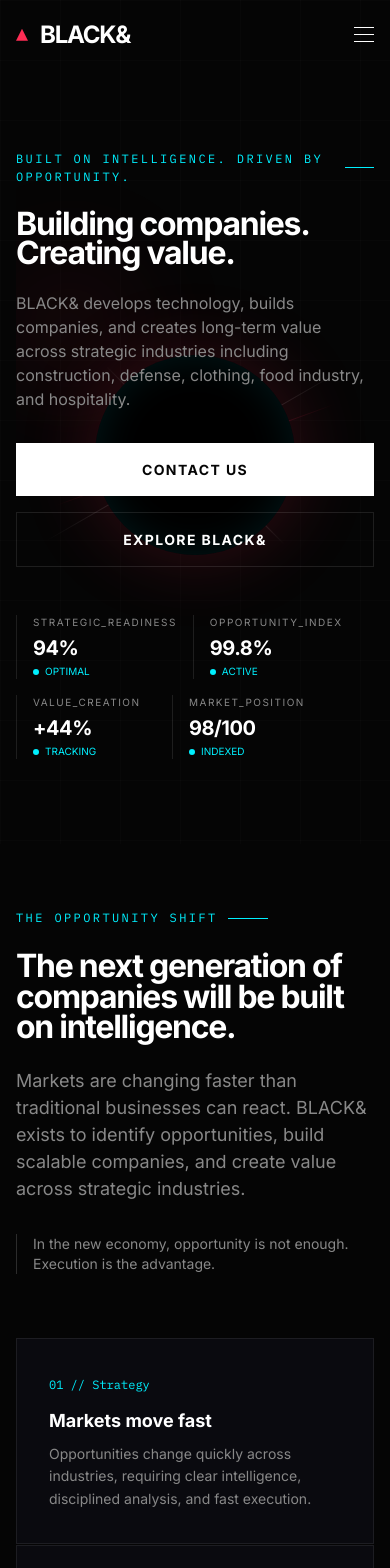
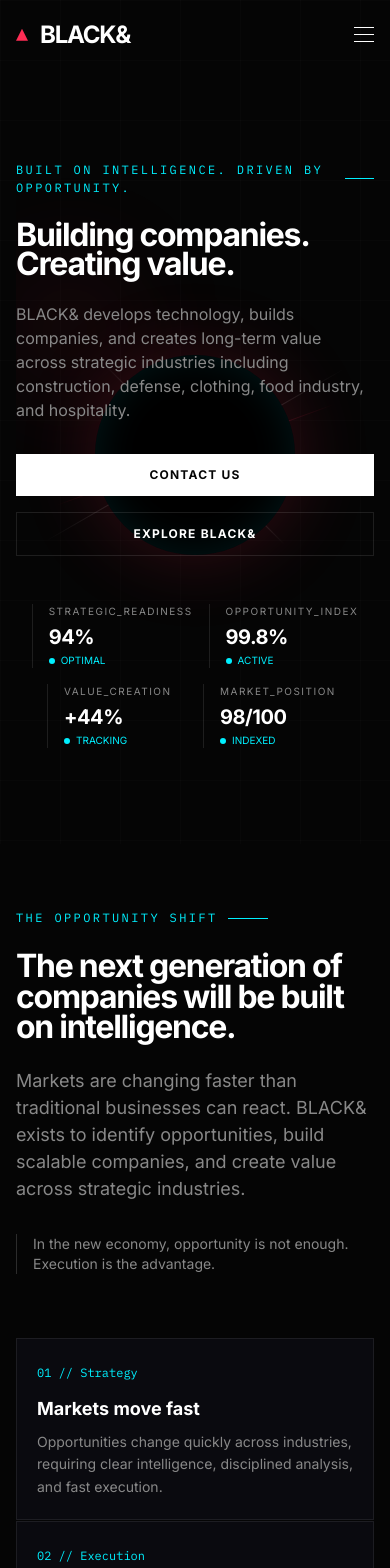
Before and after one commit to blackandb/aeth, a Next.js app: page / in a window 390 px wide. Shown: the top 1568 px of the page. Built offline with nearby package versions, Linux system fonts and the light colour scheme.

Commit message:
Update globals.css

```diff
--- a/src/app/globals.css
+++ b/src/app/globals.css
@@ -19,6 +19,7 @@
 * {
   scrollbar-width: thin;
   scrollbar-color: rgba(255,255,255,0.1) transparent;
+  box-sizing: border-box;
 }
 
 ::selection {
@@ -36,6 +37,15 @@ input:-webkit-autofill:focus {
   transition: background-color 5000s ease-in-out 0s;
 }
 
+/* ============================================
+   MOBILE FIXES — Overflow & Layout
+   ============================================ */
+html, body {
+  overflow-x: hidden;
+  max-width: 100vw;
+  position: relative;
+}
+
 html {
   scroll-behavior: smooth;
 }
@@ -47,6 +57,11 @@ body {
   font-size: 16px;
   -webkit-font-smoothing: antialiased;
   -moz-osx-font-smoothing: grayscale;
+}
+
+/* Ensure all sections respect viewport width */
+section, div[class*="min-h-"], div[class*="max-w-"] {
+  max-width: 100vw;
 }
 
 /* Grid overlay background */
@@ -144,6 +159,7 @@ body {
   transition: all 0.3s ease;
   display: inline-block;
   font-family: var(--font-sans);
+  white-space: nowrap;
 }
 .btn-primary {
   background: var(--color-primary);
@@ -208,6 +224,7 @@ body {
   display: flex;
   align-items: center;
   gap: 12px;
+  white-space: nowrap;
 }
 .brand::before {
   content: '';
@@ -216,6 +233,7 @@ body {
   height: 12px;
   background: var(--color-accent-red);
   clip-path: polygon(50% 0%, 100% 100%, 0% 100%);
+  flex-shrink: 0;
 }
 
 /* Microcopy in footer */
@@ -285,3 +303,58 @@ body {
   0%, 100% { opacity: 0.2; }
   50% { opacity: 0.7; }
 }
+
+/* ============================================
+   MOBILE RESPONSIVE FIXES
+   ============================================ */
+@media (max-width: 768px) {
+  /* Reduce padding */
+  .aeth-card {
+    padding: 20px;
+  }
+
+  /* Ensure text doesn't overflow */
+  h1, h2, h3, p {
+    word-wrap: break-word;
+    overflow-wrap: break-word;
+  }
+
+  /* Fix buttons on mobile */
+  .btn {
+    padding: 12px 20px;
+    font-size: 12px;
+  }
+
+  /* Ensure cards don't overflow */
+  .aeth-card {
+    padding: 20px;
+  }
+
+  /* Fix metrics bar wrapping */
+  .flex-wrap {
+    justify-content: center;
+  }
+
+  /* Reduce corner brackets on mobile */
+  .corner-tl, .corner-br {
+    display: none;
+  }
+}
+
+/* Fix for very small screens */
+@media (max-width: 375px) {
+  .brand {
+    font-size: 18px;
+    gap: 8px;
+  }
+
+  .brand::before {
+    width: 8px;
+    height: 8px;
+  }
+
+  .btn {
+    padding: 10px 16px;
+    font-size: 11px;
+  }
+}
```
